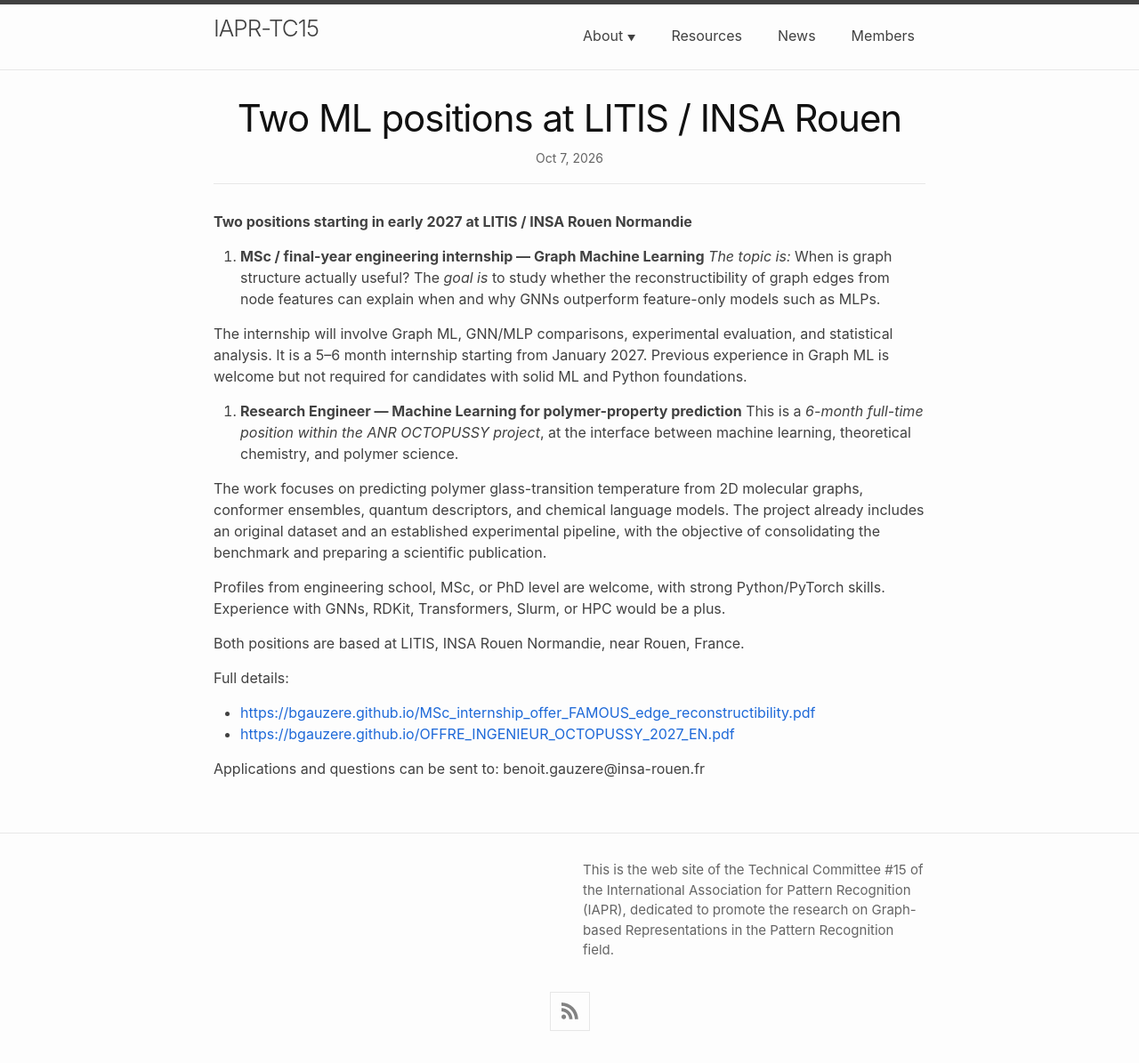
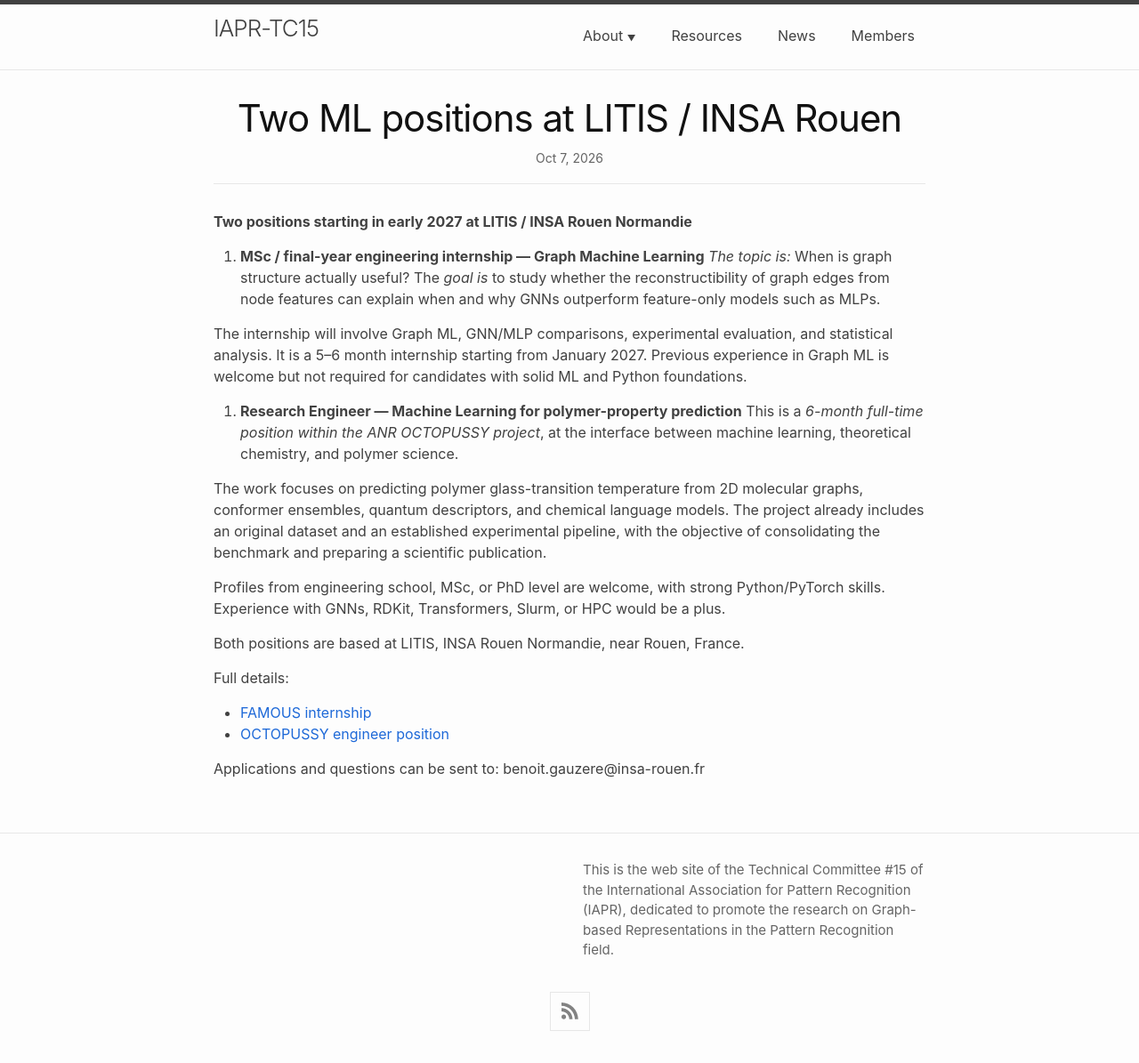
Before and after one commit to iapr-tc15/iapr-tc15.github.io, a Jekyll site: the page built from _posts/2026-10-07-ML-Positions-LITIS-INSA.md, in a window 1280 px wide. Shown: the whole page at 89% size. Built offline with Jekyll 4.4.1, drawn with Linux system fonts in a browser that asks for light colours; some of the changed lines change nothing that is shown.

Commit message:
Update links format for internship and engineer positions

```diff
--- a/_posts/2026-10-07-ML-Positions-LITIS-INSA.md
+++ b/_posts/2026-10-07-ML-Positions-LITIS-INSA.md
@@ -26,7 +26,7 @@ Both positions are based at LITIS, INSA Rouen Normandie, near Rouen, France.
 
 Full details:
 
-- [https://bgauzere.github.io/MSc_internship_offer_FAMOUS_edge_reconstructibility.pdf](FAMOUS internship)
-- [https://bgauzere.github.io/OFFRE_INGENIEUR_OCTOPUSSY_2027_EN.pdf](OCTOPUSSY engineer position)
+- [FAMOUS internship](https://bgauzere.github.io/MSc_internship_offer_FAMOUS_edge_reconstructibility.pdf)
+- [OCTOPUSSY engineer position](https://bgauzere.github.io/OFFRE_INGENIEUR_OCTOPUSSY_2027_EN.pdf)
 
 Applications and questions can be sent to: benoit.gauzere@insa-rouen.fr
```
